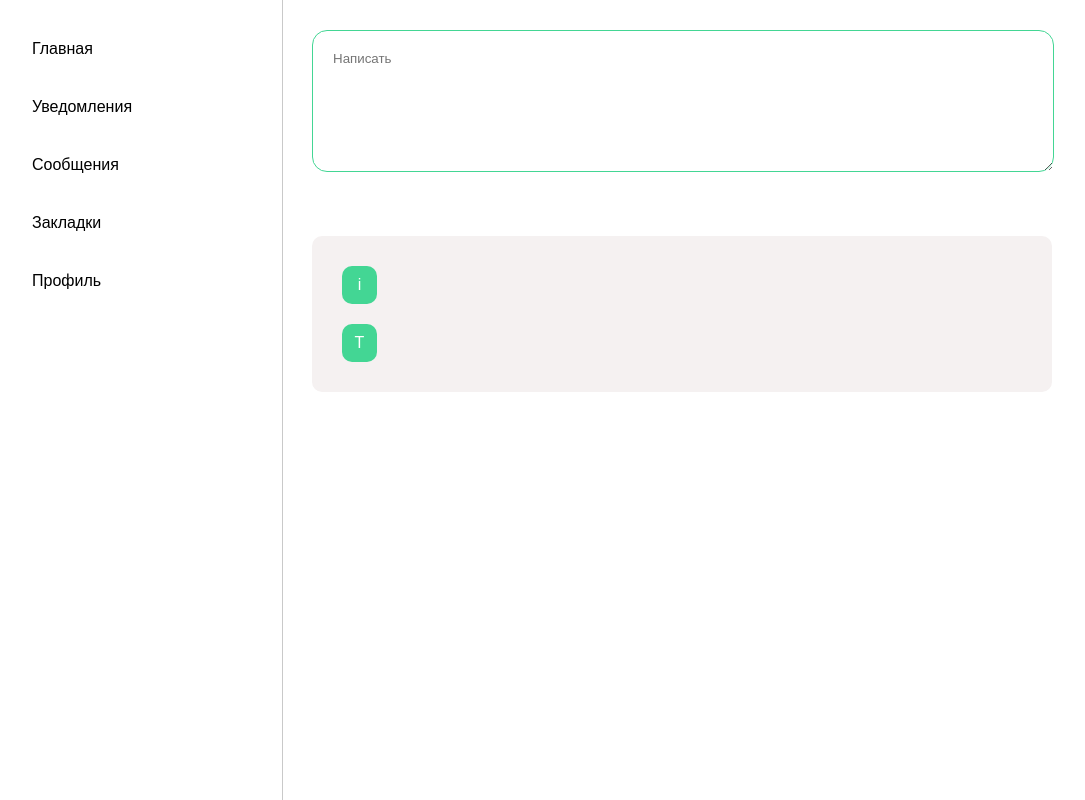
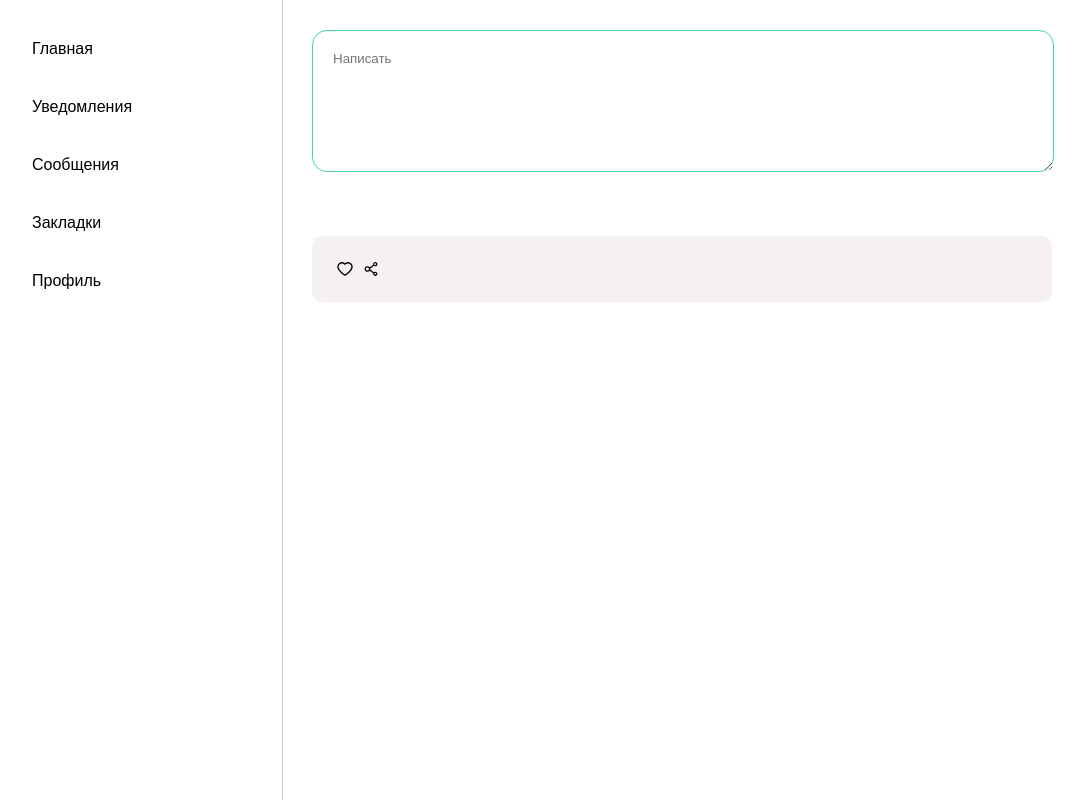
Before and after one commit to oksanaBir/social-net, a React app: page / in a window 1280 px wide. Shown: the whole page, without its empty margins (18-1103 px from the left). Built offline with nearby package versions, Linux system fonts and the light colour scheme.

Commit message:
ant-design icons added

```diff
--- a/src/components/Post.js
+++ b/src/components/Post.js
@@ -2,15 +2,21 @@ import React from 'react';
 import classNames from 'classnames';
 import { FlexBox, flexDirection, flexPositions } from '../ui/FlexBox';
 import Text from '../ui/Text';
-import Icon from '../ui/Icon';
+import { HeartOutlined, ShareAltOutlined } from '@ant-design/icons';
 
-export default function Post({ children }) {
+export default function Post({ text, onLikeClick, onShareClick }) {
     return(
         <div className={classNames('postWrapper')}>
-            <FlexBox direction={flexDirection.column}>
-                <Text>{ children }</Text>
-                <Icon>i</Icon>
-                <Icon>T</Icon>
+            <Text>{ text }</Text>
+            <FlexBox direction={flexDirection.row}>
+                <HeartOutlined
+                    style={{ margin: '5px' }}
+                    onClick={onLikeClick}
+                />
+                <ShareAltOutlined
+                    style={{ margin: '5px' }}
+                    onClick={onShareClick}
+                />
             </FlexBox>
         </div>
     );
```
